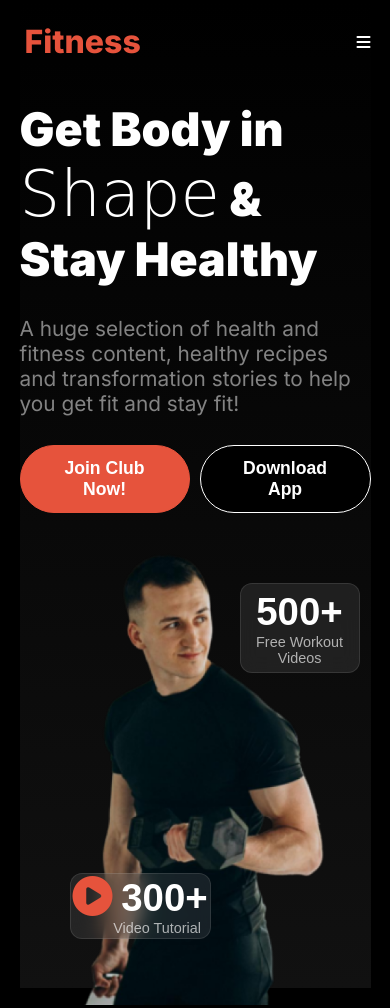
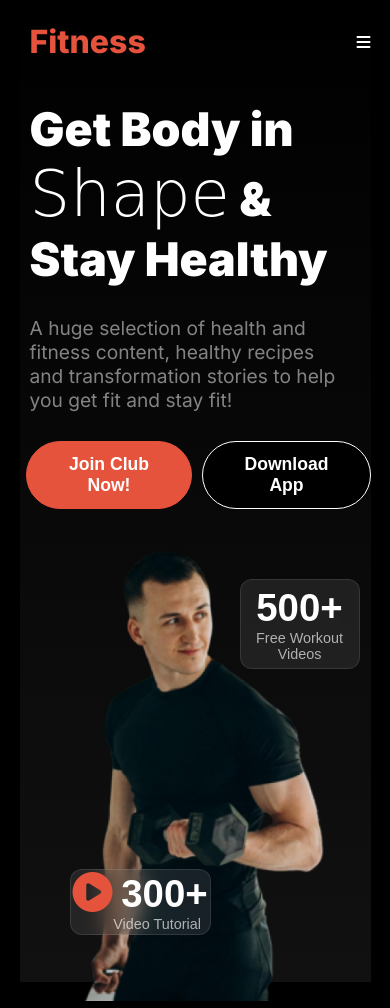
Before and after one commit to Tahmina236/assignment-2, a plain HTML site: page index.html in a window 390 px wide. Shown: the top 1008 px of the page. Drawn offline with Linux system fonts and the light colour scheme; a web font is replaced by a local one.

Commit message:
slight changes in banner commited

```diff
--- a/index.html
+++ b/index.html
@@ -45,8 +45,8 @@
               </p>
 
               <div class="btn-div">
-                <button class="btn-primary">Join Club Now!</button>
-                <button class="btn">Download App</button>
+                <button class="btn-primary"><a href="">Join Club Now!</a></button>
+                <button class="btn"><a href="">Download App</a></button>
               </div>
               <br />
             </div>
@@ -125,7 +125,7 @@
               everywhere, regardless of <br>income or access to a gym. With <br />
               hundreds of professional workouts.
             </p>
-            <button class="btn-primary-third">Join Now</button>
+            <button class="btn-primary-third"><a href="">Join Now</a></button>
           </div>
           <div class="third-part-image">
             <img src="images/run.jpg" alt="" />
@@ -227,7 +227,7 @@
       <option value="" id="black">Litle exercise</option>
       <option value="" id="black">Others</option>
    </select>
-   <button class="btn-calculate">Calculate</button>
+   <button class="btn-calculate"><a href="">Calculate</a></button>
     </div>
   </div>
 </div>
@@ -293,7 +293,7 @@
         </div>
         <div>
         <hr class="hrr">
-        <p class="p">All right reserved @Fitness 2024</p>
+        <p class="p">All right reserved &copy; Fitness 2024</p>
       </div>
       </div>
     </footer>
--- a/styles/style.css
+++ b/styles/style.css
@@ -109,6 +109,10 @@ body {
 .btn-div {
   display: flex;
   gap: 10px;
+}
+a{
+  text-decoration: none;
+  color: white;
 }
 .btn-primary {
   border: 1px solid rgb(230, 83, 60);
@@ -769,7 +773,8 @@ input::placeholder {
 @media screen and (max-width: 576px) {
   /* banner starts */
   body {
-    margin: 0px;
+    margin: 0;
+    padding: 0;
   }
   .nav-options {
     display: none;
@@ -777,6 +782,7 @@ input::placeholder {
   .ham-burger {
     /* display: block; */
     display: block;
+    /* margin-right: 10px; */
     /* margin-right: -15px; */
   }
   .navbar-container {
@@ -796,7 +802,7 @@ input::placeholder {
     padding: 0;
   }
   .logo {
-    margin-left: 5px;
+    margin-left: 10px;
   }
   .banner-container {
     width: 100%;
@@ -808,7 +814,7 @@ input::placeholder {
   }
   .banner-text h1 {
     font-size: 2.9rem;
-    /* margin-left: 10px; */
+    margin-left: 10px;
     /* border: 2px solid red; */
   }
   .font {
@@ -816,9 +822,9 @@ input::placeholder {
   }
 
   .banner-text p {
-    font-size: 1.3rem;
+    font-size: 1.2rem;
     /* font-weight: 250px; */
-    /* margin-left: 10px; */
+    margin-left: 10px;
     /* border: 2px solid red; */
   }
   .banner-content {
@@ -830,14 +836,14 @@ input::placeholder {
     width: 260px;
     height: 470px;
     margin-left: 60px;
-    margin-bottom: 0;
+    /* margin-bottom: 0; */
     margin-top: 2px;
     /* border: 2px solid red; */
   }
   .first-container {
     width: 90%;
     margin: 0 auto;
-    height: 986px;
+    height: 980px;
     /* border: 2px solid red; */
     /* margin: 0; */
   }
@@ -849,7 +855,7 @@ input::placeholder {
     /* height: 0; */
     /* width: 0; */
     /* padding: 5px 10px; */
-    /* margin-left: 10px; */
+    margin-left: 6px;
   }
   .btn-v {
     margin-top: 50px;
@@ -882,7 +888,7 @@ input::placeholder {
   .second-part-content {
     /* width: 100%; */
     /* border: 2px solid red; */
-    margin: 0;
+    /* margin: 0; */
   }
 
   .second {
@@ -1067,10 +1073,9 @@ input::placeholder {
     /* margin: 0; */
   }
   .team-members-container {
-    width: 70%;
+    width: 80%;
   }
   .meet-team h3 {
-    margin: 0;
     font-size: 38px;
   }
   .team-image {
@@ -1099,7 +1104,7 @@ input::placeholder {
   .footer-container {
     width: 90%;
     height: 810px;
-    margin-bottom: 0;
+    margin-bottom: 30px;
   }
   .footer-texts {
     flex-direction: column;
```
